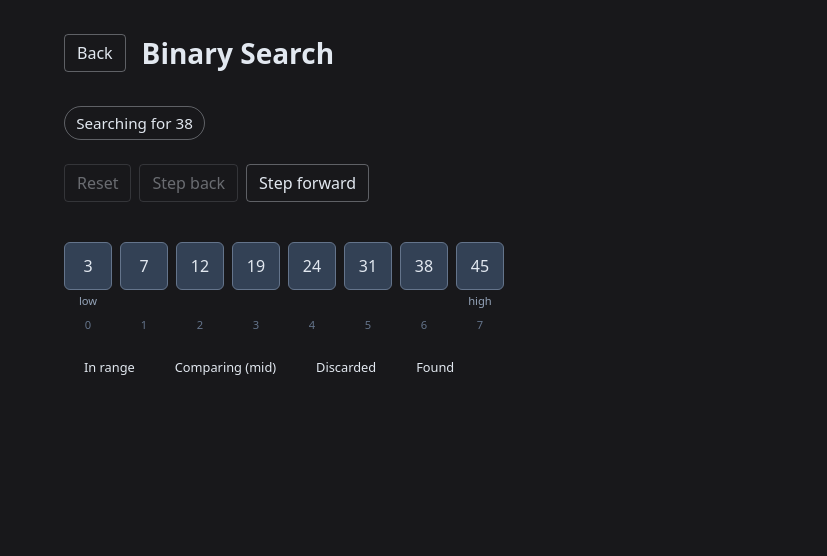
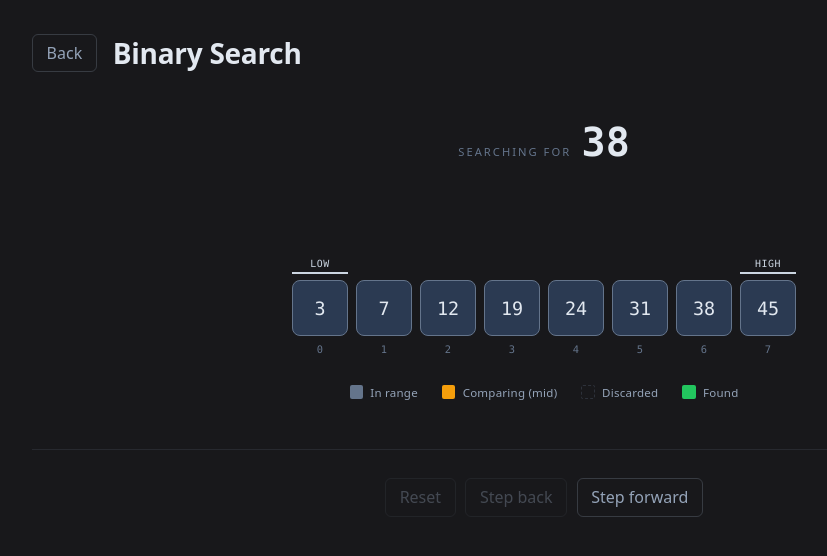
Before and after one commit to nicopowell/informatics-lab, a React (Vite) app: page / in a window 1280 px wide. Both pictures are taken after a click on the button "Explore Binary Search". Shown: the top 556 px of the page, without its empty margins (96-923 px from the left). Built offline with nearby package versions, Linux system fonts and the light colour scheme.

Commit message:
feat: refine the binary search visualization and animate its pointers

```diff
--- a/src/algorithms/binary-search/ArrayCells.tsx
+++ b/src/algorithms/binary-search/ArrayCells.tsx
@@ -1,3 +1,4 @@
+import type { CSSProperties } from 'react'
 import type { BinarySearchFrame } from './visualFrames'
 
 type ArrayCellsProps = {
@@ -8,9 +9,11 @@ type ArrayCellsProps = {
 type PointerName = 'low' | 'mid' | 'high'
 type PointerClamp = 'none' | 'left' | 'right'
 
-type PointerMarker = {
+type PointerView = {
   name: PointerName
+  column: number
   clamp: PointerClamp
+  stack: number
 }
 
 function cellState(
@@ -32,15 +35,12 @@ function cellState(
   return index === frame.mid ? 'mid' : 'active'
 }
 
-// Each pointer lands on a cell; one past either end is clamped to the edge so
+// Pointers are positioned by column, not rendered inside a cell, so they can
+// slide when the interval moves. One past either end is clamped to the edge so
 // an empty interval (low > high) stays visible.
-function markersPerColumn(
-  frame: BinarySearchFrame,
-  size: number,
-): PointerMarker[][] {
-  const columns: PointerMarker[][] = Array.from({ length: size }, () => [])
+function pointerViews(frame: BinarySearchFrame, size: number): PointerView[] {
   if (size === 0) {
-    return columns
+    return []
   }
 
   const pointers: { name: PointerName; index: number | null }[] = [
@@ -49,6 +49,7 @@ function markersPerColumn(
     { name: 'high', index: frame.high },
   ]
 
+  const views: PointerView[] = []
   for (const { name, index } of pointers) {
     if (index === null) {
       continue
@@ -64,38 +65,63 @@ function markersPerColumn(
       clamp = 'right'
     }
 
-    columns[column].push({ name, clamp })
+    views.push({ name, column, clamp, stack: 0 })
   }
 
-  return columns
+  // Pointers sharing a column stack upward, keeping the first name on top.
+  const groupSize = new Map<number, number>()
+  for (const view of views) {
+    groupSize.set(view.column, (groupSize.get(view.column) ?? 0) + 1)
+  }
+
+  const seenInColumn = new Map<number, number>()
+  for (const view of views) {
+    const seen = seenInColumn.get(view.column) ?? 0
+    seenInColumn.set(view.column, seen + 1)
+    view.stack = (groupSize.get(view.column) ?? 1) - 1 - seen
+  }
+
+  return views
 }
 
 function ArrayCells({ values, frame }: ArrayCellsProps) {
-  const markers = markersPerColumn(frame, values.length)
+  const pointers = pointerViews(frame, values.length)
 
   return (
-    <>
-      <div className="cells">
-        {values.map((value, index) => (
-          <div className="cell-slot" key={index}>
-            <div className={`cell cell--${cellState(index, frame)}`}>
-              {value}
-            </div>
-            <div className="cell-pointers">
-              {markers[index].map((marker) => (
+    <div className="matrix">
+      <div className="matrix-scroll">
+        <div className="matrix-grid">
+          <div className="pointer-rail">
+            {pointers.map((pointer) => (
               <span
-                  className={`pointer pointer--${marker.name}`}
-                  key={marker.name}
+                className={`pointer pointer--${pointer.name}`}
+                key={pointer.name}
+                style={
+                  {
+                    '--column': pointer.column,
+                    '--stack': pointer.stack,
+                  } as CSSProperties
+                }
               >
-                  {marker.clamp === 'left' ? '← ' : ''}
-                  {marker.name}
-                  {marker.clamp === 'right' ? ' →' : ''}
+                {pointer.clamp === 'left' ? '← ' : ''}
+                {pointer.name}
+                {pointer.clamp === 'right' ? ' →' : ''}
               </span>
             ))}
           </div>
+
+          <div className="cells">
+            {values.map((value, index) => {
+              const state = cellState(index, frame)
+              return (
+                <div className={`cell-slot cell-slot--${state}`} key={index}>
+                  <div className={`cell cell--${state}`}>{value}</div>
                   <span className="cell-index">{index}</span>
                 </div>
-        ))}
+              )
+            })}
+          </div>
+        </div>
       </div>
 
       <ul className="legend">
@@ -112,7 +138,7 @@ function ArrayCells({ values, frame }: ArrayCellsProps) {
           <span className="legend__swatch legend__swatch--found" /> Found
         </li>
       </ul>
-    </>
+    </div>
   )
 }
 
--- a/src/algorithms/binary-search/BinarySearchPage.tsx
+++ b/src/algorithms/binary-search/BinarySearchPage.tsx
@@ -30,7 +30,13 @@ function BinarySearchPage({ onBack }: BinarySearchPageProps) {
         <h1>Binary Search</h1>
       </header>
 
-      <p className="binary-search__key">Searching for {EXAMPLE_KEY}</p>
+      <section className="binary-search__stage">
+        <p className="binary-search__key">
+          <span className="binary-search__key-label">Searching for</span>
+          <span className="binary-search__key-value">{EXAMPLE_KEY}</span>
+        </p>
+        <ArrayCells values={EXAMPLE_VALUES} frame={frame} />
+      </section>
 
       <div className="binary-search__controls">
         <button
@@ -49,6 +55,7 @@ function BinarySearchPage({ onBack }: BinarySearchPageProps) {
         </button>
         <button
           type="button"
+          className="binary-search__primary"
           onClick={() =>
             setFrameIndex((index) => Math.min(index + 1, lastFrameIndex))
           }
@@ -57,8 +64,6 @@ function BinarySearchPage({ onBack }: BinarySearchPageProps) {
           Step forward
         </button>
       </div>
-
-      <ArrayCells values={EXAMPLE_VALUES} frame={frame} />
     </main>
   )
 }
--- a/src/algorithms/binary-search/binarySearch.css
+++ b/src/algorithms/binary-search/binarySearch.css
@@ -1,178 +1,325 @@
 .binary-search {
-  --cell-active: #334155;
-  --cell-active-border: #64748b;
-  --cell-mid: #f59e0b;
-  --cell-eliminated: #1e293b;
-  --cell-eliminated-text: #64748b;
-  --cell-found: #22c55e;
-  --cell-found-text: #052e16;
+  --cell-size: clamp(2rem, 6.5vw, 3.5rem);
+  --cell-gap: clamp(0.35rem, 0.8vw, 0.5rem);
+  --cell-radius: 8px;
+  --lane-height: 1.4rem;
+  --surface-raised: #2b3a52;
+  --border-strong: #64748b;
+  --text: #e2e8f0;
+  --text-muted: #94a3b8;
+  --text-faint: #64748b;
+  --accent: #f59e0b;
+  --found: #22c55e;
+  --pointer: #cbd5e1;
 
   min-height: 100svh;
   box-sizing: border-box;
-  color: #e2e8f0;
-  padding: 2rem max(1.5rem, calc((100% - 60rem) / 2)) 4rem;
+  color: var(--text);
+  padding: 2rem max(1.5rem, calc((100% - 64rem) / 2)) 4rem;
 }
 
 .binary-search__header {
   display: flex;
   align-items: center;
   gap: 1rem;
-  margin-bottom: 2rem;
+  margin-bottom: 3rem;
+}
+
+.binary-search__header h1 {
+  font-size: 1.75rem;
+  letter-spacing: -0.01em;
 }
 
 .binary-search button {
   font: inherit;
-  padding: 0.35rem 0.75rem;
+  padding: 0.4rem 0.85rem;
   cursor: pointer;
-  color: inherit;
+  color: var(--text-muted);
   background: transparent;
-  border: 1px solid rgba(226, 232, 240, 0.35);
-  border-radius: 4px;
+  border: 1px solid rgba(148, 163, 184, 0.25);
+  border-radius: 6px;
+  transition:
+    color 0.15s ease,
+    border-color 0.15s ease,
+    background-color 0.15s ease;
 }
 
 .binary-search button:hover {
-  border-color: rgba(226, 232, 240, 0.7);
+  color: var(--text);
+  border-color: rgba(148, 163, 184, 0.6);
 }
 
 .binary-search button:disabled {
-  opacity: 0.4;
+  opacity: 0.35;
   cursor: not-allowed;
 }
 
-.binary-search h1 {
-  font-size: 1.75rem;
+.binary-search__stage {
+  display: flex;
+  flex-direction: column;
+  align-items: center;
+  gap: 2.5rem;
+  margin-bottom: 3rem;
 }
 
 .binary-search__key {
-  display: inline-block;
-  margin: 0 0 1.5rem;
-  padding: 0.3rem 0.7rem;
-  font-size: 0.95rem;
+  display: flex;
+  align-items: baseline;
+  gap: 0.65rem;
+  margin: 0;
+}
+
+.binary-search__key-label {
+  font-size: 0.7rem;
+  font-weight: 500;
+  text-transform: uppercase;
+  letter-spacing: 0.18em;
+  color: var(--text-faint);
+}
+
+.binary-search__key-value {
+  font-family: ui-monospace, SFMono-Regular, Menlo, monospace;
+  font-size: clamp(1.75rem, 4vw, 2.5rem);
+  font-weight: 600;
   font-variant-numeric: tabular-nums;
-  border: 1px solid rgba(226, 232, 240, 0.35);
-  border-radius: 999px;
+  line-height: 1;
+  color: var(--text);
 }
 
 .binary-search__controls {
   display: flex;
   flex-wrap: wrap;
-  gap: 0.5rem;
-  margin-bottom: 2.5rem;
+  justify-content: center;
+  gap: 0.6rem;
+  padding-top: 1.75rem;
+  border-top: 1px solid rgba(148, 163, 184, 0.12);
+}
+
+.binary-search__primary {
+  color: #0f172a;
+  background: var(--text);
+  border-color: var(--text);
+  font-weight: 600;
+}
+
+.binary-search__primary:hover {
+  color: #0f172a;
+  background: #f8fafc;
+  border-color: #f8fafc;
+}
+
+.matrix {
+  display: flex;
+  flex-direction: column;
+  align-items: center;
+  gap: 1.5rem;
+  width: 100%;
+}
+
+/* Local scroll only: cells and rail live inside .matrix-grid, so they scroll
+   together and stay aligned. margin-inline:auto centers when there is room and
+   collapses to 0 when overflowing, keeping the start reachable. */
+.matrix-scroll {
+  box-sizing: border-box;
+  max-width: 100%;
+  padding-block: 0.3rem;
+  overflow-x: auto;
+}
+
+/* Sizes to the cells row so the pointer rail shares its exact column metrics. */
+.matrix-grid {
+  display: flex;
+  flex-direction: column;
+  gap: 0.4rem;
+  width: max-content;
+  margin-inline: auto;
 }
 
 .cells {
   display: flex;
-  flex-wrap: wrap;
-  gap: 0.5rem;
+  gap: var(--cell-gap);
 }
 
 .cell-slot {
   display: flex;
   flex-direction: column;
   align-items: center;
-  gap: 0.35rem;
+  gap: 0.5rem;
+  width: var(--cell-size);
 }
 
 .cell {
   display: flex;
   align-items: center;
   justify-content: center;
-  width: 3rem;
-  height: 3rem;
+  width: var(--cell-size);
+  height: var(--cell-size);
   box-sizing: border-box;
+  font-family: ui-monospace, SFMono-Regular, Menlo, monospace;
+  font-size: clamp(0.9rem, 2vw, 1.15rem);
   font-variant-numeric: tabular-nums;
   border: 1px solid transparent;
-  border-radius: 6px;
+  border-radius: var(--cell-radius);
   transition:
-    background-color 0.25s ease,
-    color 0.25s ease,
-    border-color 0.25s ease,
-    opacity 0.25s ease;
+    background-color 0.32s ease,
+    color 0.32s ease,
+    border-color 0.32s ease,
+    opacity 0.32s ease,
+    transform 0.32s ease,
+    box-shadow 0.32s ease;
+}
+
+.cell-index {
+  font-family: ui-monospace, SFMono-Regular, Menlo, monospace;
+  font-size: 0.65rem;
+  font-variant-numeric: tabular-nums;
+  line-height: 1;
+  color: var(--text-faint);
+  transition:
+    color 0.32s ease,
+    opacity 0.32s ease;
+}
+
+.cell-slot--mid .cell-index {
+  color: var(--accent);
+}
+
+.cell-slot--found .cell-index {
+  color: var(--found);
+}
+
+.cell-slot--eliminated .cell-index {
+  color: #475569;
+  opacity: 0.5;
 }
 
 .cell--active {
-  background: var(--cell-active);
-  border-color: var(--cell-active-border);
+  background: var(--surface-raised);
+  border-color: var(--border-strong);
+  color: var(--text);
+}
+
+/* Discarded cells recede: no surface, dashed ghost border, and a smaller box.
+   The shrink is what makes the narrowing search space readable. */
+.cell--eliminated {
+  background: transparent;
+  border-color: rgba(100, 116, 139, 0.28);
+  border-style: dashed;
+  color: #475569;
+  opacity: 0.45;
+  transform: scale(0.86);
 }
 
 .cell--mid {
-  background: var(--cell-mid);
-  border-color: var(--cell-mid);
-  color: #1e293b;
-}
-
-.cell--eliminated {
-  background: var(--cell-eliminated);
-  color: var(--cell-eliminated-text);
-  opacity: 0.55;
+  z-index: 1;
+  background: var(--accent);
+  border-color: var(--accent);
+  color: #1c1917;
+  transform: scale(1.07);
+  box-shadow:
+    0 0 0 3px rgba(245, 158, 11, 0.1),
+    0 6px 16px -10px rgba(245, 158, 11, 0.35);
 }
 
 .cell--found {
-  background: var(--cell-found);
-  border-color: var(--cell-found);
-  color: var(--cell-found-text);
+  z-index: 1;
+  background: var(--found);
+  border-color: var(--found);
+  color: #052e16;
+  transform: scale(1.07);
+  box-shadow:
+    0 0 0 4px rgba(34, 197, 94, 0.16),
+    0 10px 24px -8px rgba(34, 197, 94, 0.6);
 }
 
-.cell-pointers {
-  display: flex;
-  gap: 0.15rem;
-  min-height: 1rem;
-  font-size: 0.7rem;
-  line-height: 1;
+/* The rail is absolutely positioned inside a fixed-height track, so a pointer
+   changing column never reflows the layout. Each pointer has its own lane, so
+   pointers sharing a cell stack instead of overlapping. */
+.pointer-rail {
+  position: relative;
+  height: calc(var(--lane-height) * 3);
 }
 
 .pointer {
-  color: #94a3b8;
-}
-
-.pointer + .pointer::before {
-  content: '· ';
-  color: #475569;
+  position: absolute;
+  bottom: calc(var(--stack, 0) * var(--lane-height));
+  left: 0;
+  box-sizing: border-box;
+  width: var(--cell-size);
+  padding-bottom: 0.2rem;
+  text-align: center;
+  white-space: nowrap;
+  font-family: ui-monospace, SFMono-Regular, Menlo, monospace;
+  font-size: 0.62rem;
+  line-height: 1;
+  letter-spacing: 0.06em;
+  text-transform: uppercase;
+  color: var(--pointer);
+  border-bottom: 2px solid currentColor;
+  transform: translateX(
+    calc(var(--column) * (var(--cell-size) + var(--cell-gap)))
+  );
+  transition:
+    transform 0.32s ease,
+    bottom 0.32s ease;
 }
 
 .pointer--mid {
-  color: var(--cell-mid);
+  color: var(--accent);
   font-weight: 600;
+  animation: pointer-appear 0.3s ease;
 }
 
-.cell-index {
-  font-size: 0.7rem;
-  color: #64748b;
-  font-variant-numeric: tabular-nums;
+@keyframes pointer-appear {
+  from {
+    opacity: 0;
+  }
+
+  to {
+    opacity: 1;
+  }
 }
 
-.legend {
+/* Scoped under the experience root: Bubble Sort defines global .legend rules
+   and its stylesheet is bundled after this one, so unscoped selectors would
+   inherit --bar (undefined here) and leave the swatches transparent. */
+.binary-search .legend {
   display: flex;
   flex-wrap: wrap;
-  gap: 0.5rem 1.25rem;
+  justify-content: center;
+  gap: 0.5rem 1.5rem;
   list-style: none;
   padding: 0;
-  margin: 1.5rem 0 0;
-  font-size: 0.8rem;
+  margin: 0;
+  font-size: 0.72rem;
+  letter-spacing: 0.02em;
+  color: var(--text-muted);
 }
 
-.legend li {
+.binary-search .legend li {
   display: flex;
   align-items: center;
-  gap: 0.4rem;
+  gap: 0.45rem;
 }
 
-.legend__swatch {
+.binary-search .legend__swatch {
+  box-sizing: border-box;
   width: 0.85rem;
   height: 0.85rem;
   border-radius: 2px;
-  background: var(--cell-active);
+  background: var(--border-strong);
 }
 
-.legend__swatch--mid {
-  background: var(--cell-mid);
+.binary-search .legend__swatch--mid {
+  background: var(--accent);
 }
 
-.legend__swatch--eliminated {
-  background: var(--cell-eliminated);
-  opacity: 0.55;
+/* Mirrors the discarded cell: no fill, dashed border. */
+.binary-search .legend__swatch--eliminated {
+  background: transparent;
+  border: 1px dashed rgba(100, 116, 139, 0.28);
 }
 
-.legend__swatch--found {
-  background: var(--cell-found);
+.binary-search .legend__swatch--found {
+  background: var(--found);
 }
```
Also changed, not shown: 1 other file (tests, documents, lock files or other folders). Lines whose indentation alone changed are shown as unchanged.
